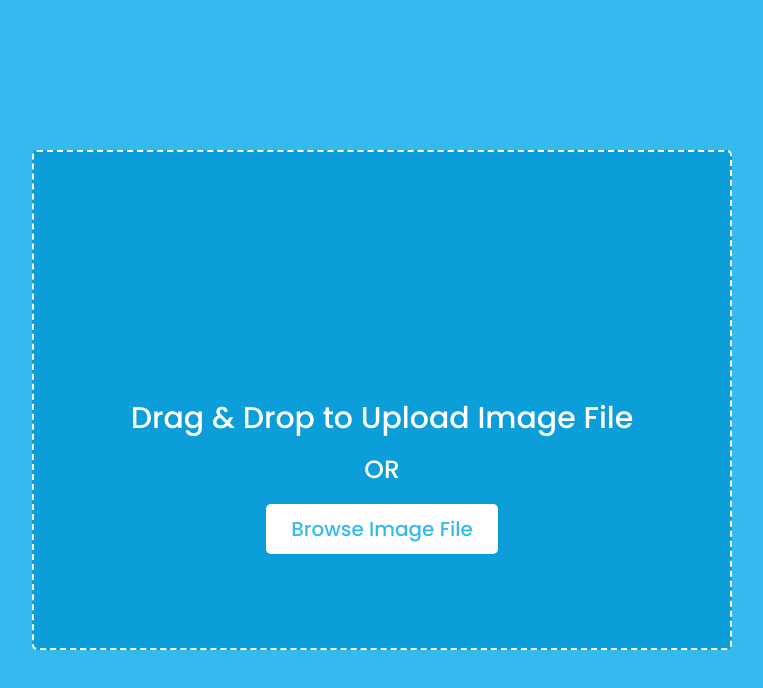
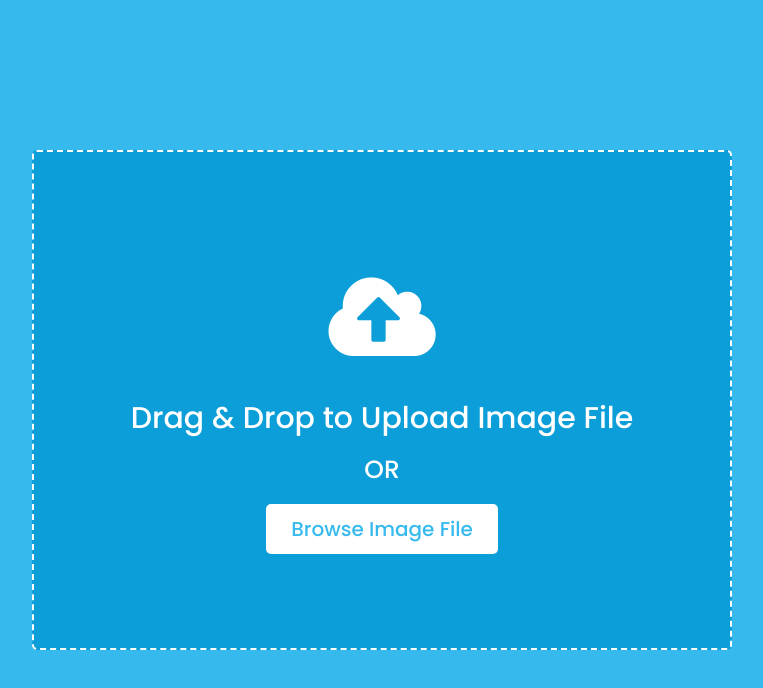
Before and after one commit to smargha1/drag_Drop_or_browse_image_file, a plain HTML site: page index.html in a window 1280 px wide. Shown: the whole page, without its empty margins (258-1021 px from the left). Drawn offline with Linux system fonts and the light colour scheme.

Commit message:
index.html

```diff
--- a/index.html
+++ b/index.html
@@ -12,7 +12,7 @@
 <body>
   <div class="drag-area">
 
-    <div class="icon"><i class="fa fa-cloud-upload-alt"></i></div>
+    <div class="icon"><i class="fa fa-cloud-upload"></i></div>
 
     <header>Drag & Drop to Upload Image File</header>
     <span>OR</span>
```
